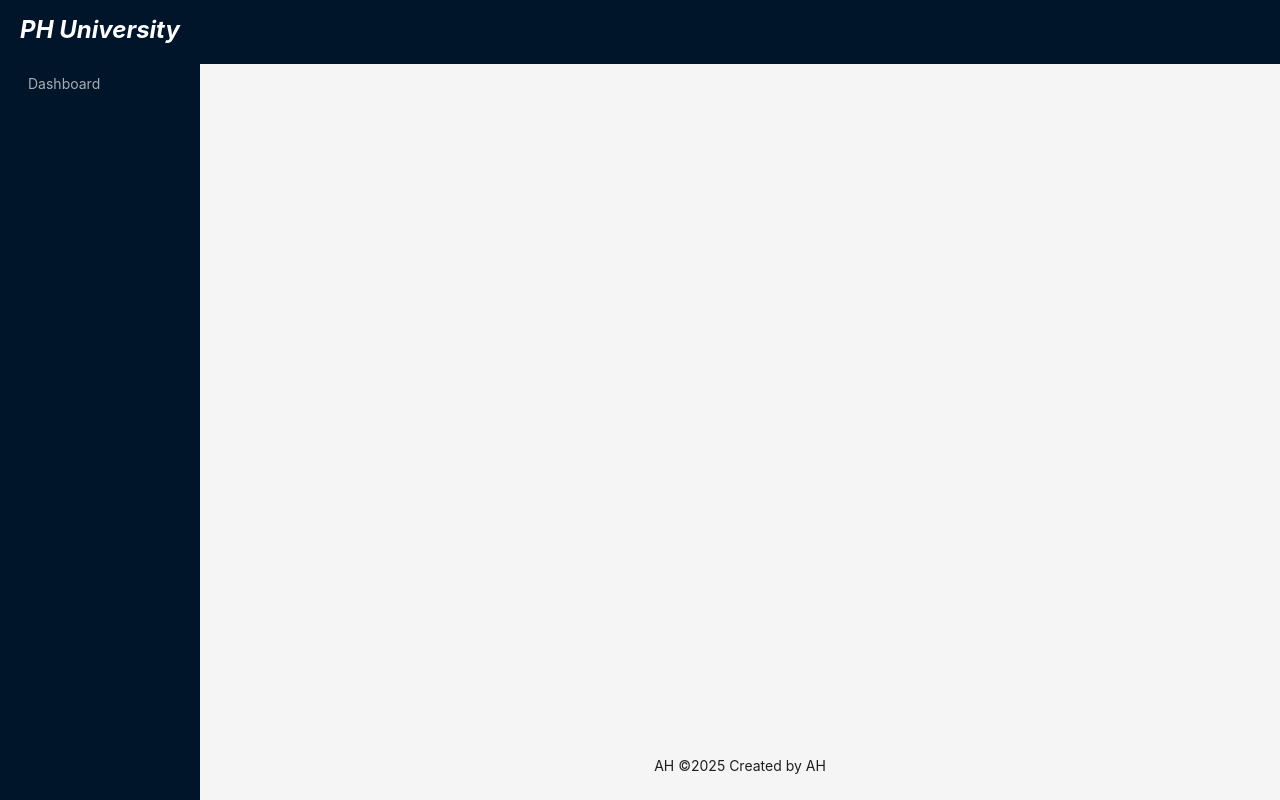
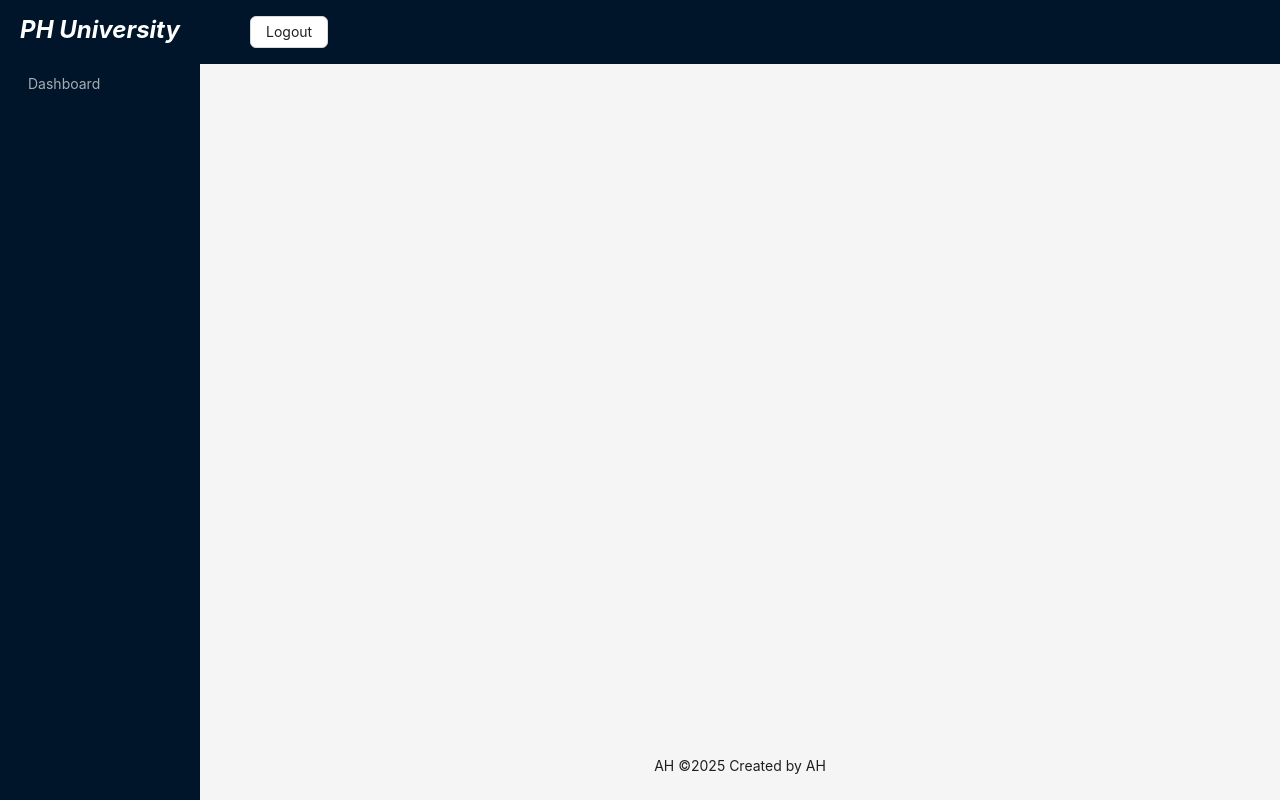
Before and after one commit to ahshobuj1/ph-university-client, a React (Vite) app: page /admin in a window 1280 px wide. Built offline with nearby package versions, Linux system fonts and the light colour scheme.

Commit message:
create logout slice and set user and token null in the redux auth state when logout

```diff
--- a/src/components/layout/MainLayout.tsx
+++ b/src/components/layout/MainLayout.tsx
@@ -1,14 +1,25 @@
-import {Layout} from 'antd';
+import {Button, Layout} from 'antd';
 const {Header, Content, Footer} = Layout;
 import {Outlet} from 'react-router-dom';
-import Sidebar from '../shared/Sidebar';
+import Sidebar from './Sidebar';
+import {useAppDispatch} from '../../redux/hooks';
+import {logout} from '../../redux/features/auth/authSlice';
 
 const MainLayout = () => {
+  const dispatch = useAppDispatch();
+
   return (
     <Layout className="h-screen">
       <Sidebar />
       <Layout>
-        <Header style={{padding: 0}} />
+        <Header>
+          <ul>
+            <li className="text-white">
+              <Button onClick={() => dispatch(logout())}>Logout</Button>
+            </li>
+          </ul>
+        </Header>
+
         <Content style={{margin: '24px 16px 0'}}>
           <div
             style={{
--- a/src/components/shared/Sidebar.tsx
+++ b/src/components/layout/Sidebar.tsx
@@ -18,6 +18,7 @@ const Sidebar = () => {
       <p className="text-white text-2xl font-bold italic text-center py-3.5">
         PH University
       </p>
+
       <Menu
         theme="dark"
         mode="inline"
--- a/src/main.tsx
+++ b/src/main.tsx
@@ -14,7 +14,7 @@ createRoot(document.getElementById('root')!).render(
       <PersistGate loading={null} persistor={persistor}>
         <RouterProvider router={router} />
       </PersistGate>
-      <Toaster />
+      <Toaster position="top-center" />
     </Provider>
   </StrictMode>
 );
--- a/src/pages/Login.tsx
+++ b/src/pages/Login.tsx
@@ -15,10 +15,7 @@ const Login = () => {
   // console.log('Received from useLoginMutation : ', data, 'Error => ', error);
 
   const onFinish = async (data: any) => {
-    const toastId = toast.loading('waiting for login...', {
-      position: 'top-center',
-    });
-
+    const toastId = toast.loading('waiting for login...');
     const userInfo = {
       id: data.id,
       password: data.password,
@@ -29,22 +26,16 @@ const Login = () => {
       const user = verifyToken(result.data.accessToken) as TUser;
       dispatch(setUser({user, token: result.data.accessToken}));
 
-      toast.success('login successfully', {
-        position: 'top-center',
-        id: toastId,
-      });
+      toast.success('login successfully', {id: toastId});
       navigate(`/${user.role}/dashboard`);
     } catch (err: any) {
       toast.error('Failed to login!', {
-        position: 'top-center',
         id: toastId,
         description: `${err?.data?.message}`,
       });
 
       console.log(err);
     }
-
-    // toast.error('Failed to login!');
   };
 
   return (
--- a/src/redux/features/auth/authSlice.ts
+++ b/src/redux/features/auth/authSlice.ts
@@ -22,14 +22,17 @@ export const authSlice = createSlice({
   initialState,
   reducers: {
     setUser: (state, action) => {
-      console.log(action);
+      // console.log(action);
       const {user, token} = action.payload;
-
       state.user = user;
       state.token = token;
+    },
+    logout: (state) => {
+      state.user = null;
+      state.token = null;
     },
   },
 });
 
-export const {setUser} = authSlice.actions;
+export const {setUser, logout} = authSlice.actions;
 export default authSlice.reducer;
```
